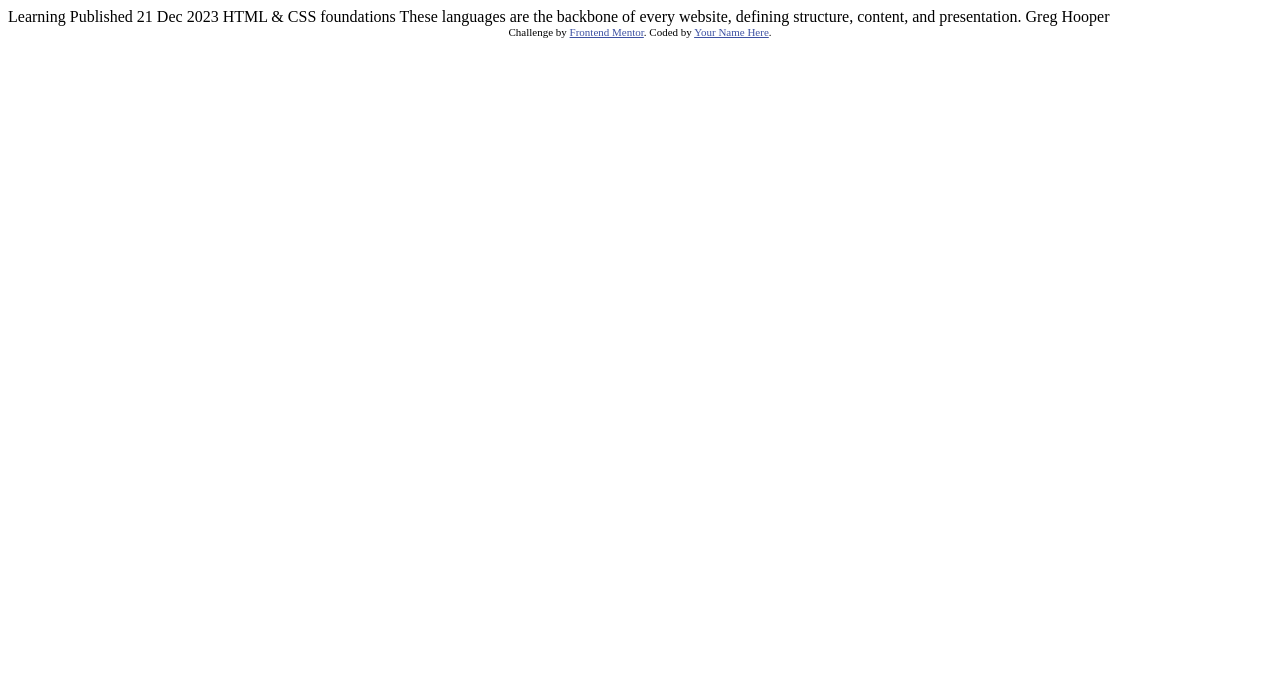
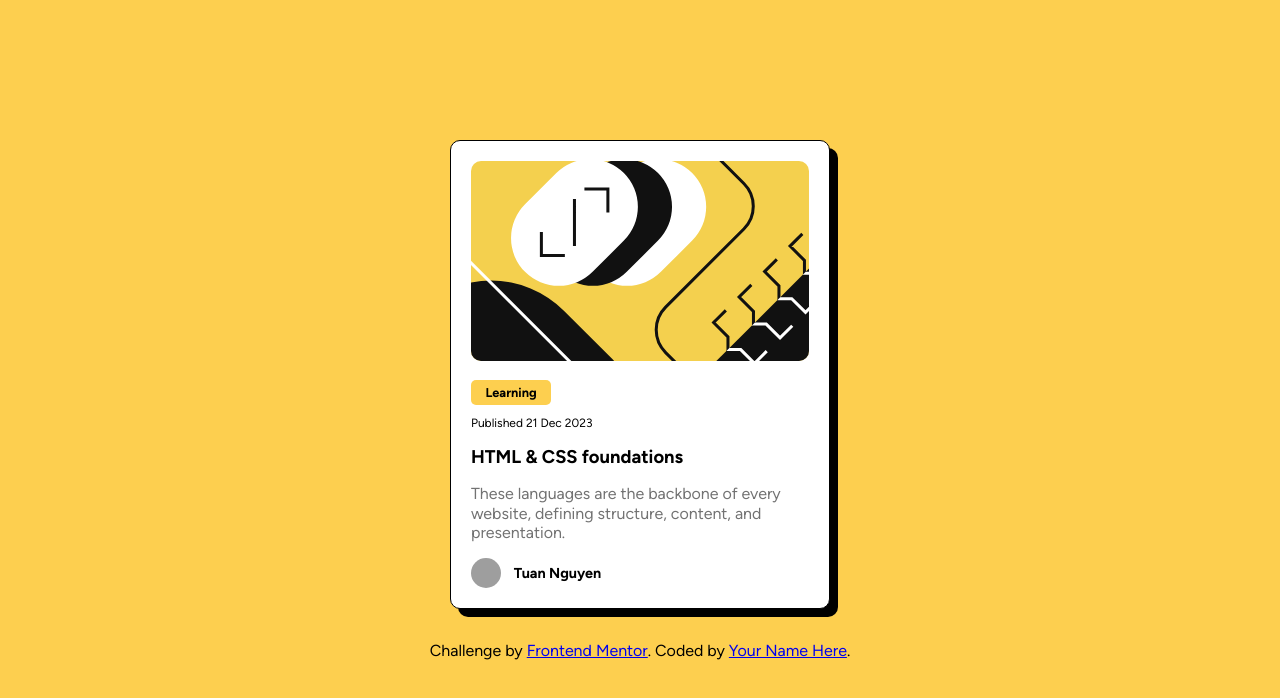
Before and after one commit to tuanvnguyen556/blog-preview-card, a plain HTML site: page index.html in a window 1280 px wide. Drawn offline with Linux system fonts and the light colour scheme; grey boxes are pictures that could not be loaded.

Commit message:
need to style large image - empty space in container

```diff
--- a/index.html
+++ b/index.html
@@ -7,24 +7,34 @@
   <link rel="icon" type="image/png" sizes="32x32" href="./assets/images/favicon-32x32.png">
 
   <title>Frontend Mentor | Blog preview card</title>
-
-  <!-- Feel free to remove these styles or customise in your own stylesheet 👍 -->
-  <style>
-    .attribution { font-size: 11px; text-align: center; }
-    .attribution a { color: hsl(228, 45%, 44%); }
-  </style>
+  <link rel="stylesheet" href="style.css">
 </head>
 <body>
+  <main>
+    <section class="section-image">
+      <img src="assets/images/illustration-article.svg">
+    </section>
+    <section class="section-content">
+      <div class="learning">
+        Learning
+      </div>
+      <p class="publish-date">Published 21 Dec 2023</p>
 
-  Learning
+      <p class="title">
+        HTML & CSS foundations
+      </p>
 
-  Published 21 Dec 2023
+      <p class="description">
+        These languages are the backbone of every website, defining structure, content, and presentation.
+      </p>
+      <div class="author-container">
+        <img src="/assets/images/IMG_2257 copy.png">
+        <p class="full-name">Tuan Nguyen</p>
+      </div>
 
-  HTML & CSS foundations
+    </section>
+  </main>
 
-  These languages are the backbone of every website, defining structure, content, and presentation.
-
-  Greg Hooper
 
   <div class="attribution">
     Challenge by <a href="https://www.frontendmentor.io?ref=challenge" target="_blank">Frontend Mentor</a>.
--- /dev/null
+++ b/style.css
@@ -0,0 +1,140 @@
+@font-face {
+    font-family: 'figtree-italic';
+    src: url('/assets/fonts/Figtree-Italic-VariableFont_wght.ttf') format('truetype');
+}
+
+@font-face {
+    font-family: 'figtree-variable';
+    src: url('/assets/fonts/Figtree-VariableFont_wght.ttf')
+}
+
+:root {
+    --white: white;
+    --black: black;
+    --gray: rgb(114, 114, 114);
+    --yellow: rgb(253, 207, 79);
+}
+
+* {
+    margin: 0;
+    padding: 0;
+    box-sizing: border-box;
+}
+
+html, body {
+    width: 100%;
+    height: 100%;
+    overflow-x: hidden;
+    background-color: var(--yellow);
+    font-family: 'figtree-variable';
+}
+
+body{
+    display: flex;
+    flex-direction: column;
+    justify-content: center;
+    align-items: center;
+    gap: 2rem;
+}
+
+main {
+    background: var(--white);
+    width: 320px;
+    border: 1px solid var(--black);
+    border-radius: 10px;
+    box-shadow: 8px 8px 0 0 var(--black);
+}
+
+main section {
+    margin: 0 auto;
+}
+
+main section.section-image{
+    padding: 20px 20px 0 20px;
+    margin-bottom: 1.2rem;
+}
+
+main section.section-content{
+    padding: 0 20px 20px 20px;
+}
+
+.section-image {
+    display: flex;
+    justify-content: center;
+}
+
+.section-image img {
+    border-radius: 10px;
+    width: 270px;
+    height: 200px;
+    object-fit: cover;
+    display: block;
+}
+
+.learning{
+    display: flex;
+    align-items: center;
+    justify-content: center;
+    background-color: var(--yellow);
+    height: 25px;
+    width: 80px;
+    border-radius: 5px;
+    color: var(--black);
+    font-size: 0.8rem;
+    font-weight: bold;
+    margin-bottom: 0.7rem;
+}
+
+.publish-date{
+    font-size: 0.75rem;
+    color: var(--black);
+    margin-bottom: 1rem;
+}
+
+.title{
+    font-weight: bold;
+    font-size: 1.15rem;
+    margin-bottom: 1rem;
+}
+
+.description {
+    color: var(--gray);
+    font-size: 0.9rem;
+    line-height: 1.1rem;
+    margin-bottom: 1rem;
+}
+
+.author-container {
+    display: flex;
+    align-items: center;
+    gap: 0.8rem;
+}
+
+.author-container img {
+    height: 30px;
+    width: 30px;
+    object-fit: cover;
+    border-radius: 50%;
+}
+
+.full-name{
+    color: var(--black);
+    font-weight: bold;
+    font-size: 0.9rem;
+}
+
+@media (min-width: 1024px){
+    /*mobile design so this is the desktop styles*/
+    main {
+        width: 380px;
+    }
+
+    .section-image img {
+        width: 340px;
+    }
+
+    .description {
+        font-size: 1rem;
+        line-height: 1.2rem;
+    }
+}
```
Also changed, not shown: 1 other file.
